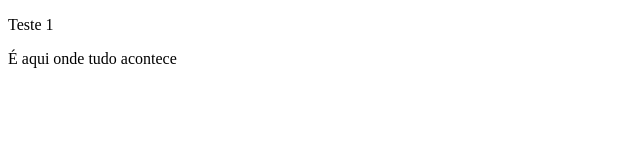
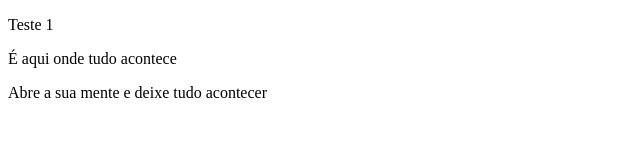
Before and after one commit to LuisSantosz/exemplo1, a plain HTML site: page index.html in a window 1280 px wide. Shown: the whole page, without its empty margins (0-640 px from the left). Drawn offline with Linux system fonts and the light colour scheme.

Commit message:
Inserir mais um paragrafo

```diff
--- a/index.html
+++ b/index.html
@@ -9,5 +9,6 @@
 <body>
     <p>Teste 1</p>
     <p>É aqui onde tudo acontece</p>
+    <p>Abre a sua mente e deixe tudo acontecer</p>
 </body>
 </html>
```
